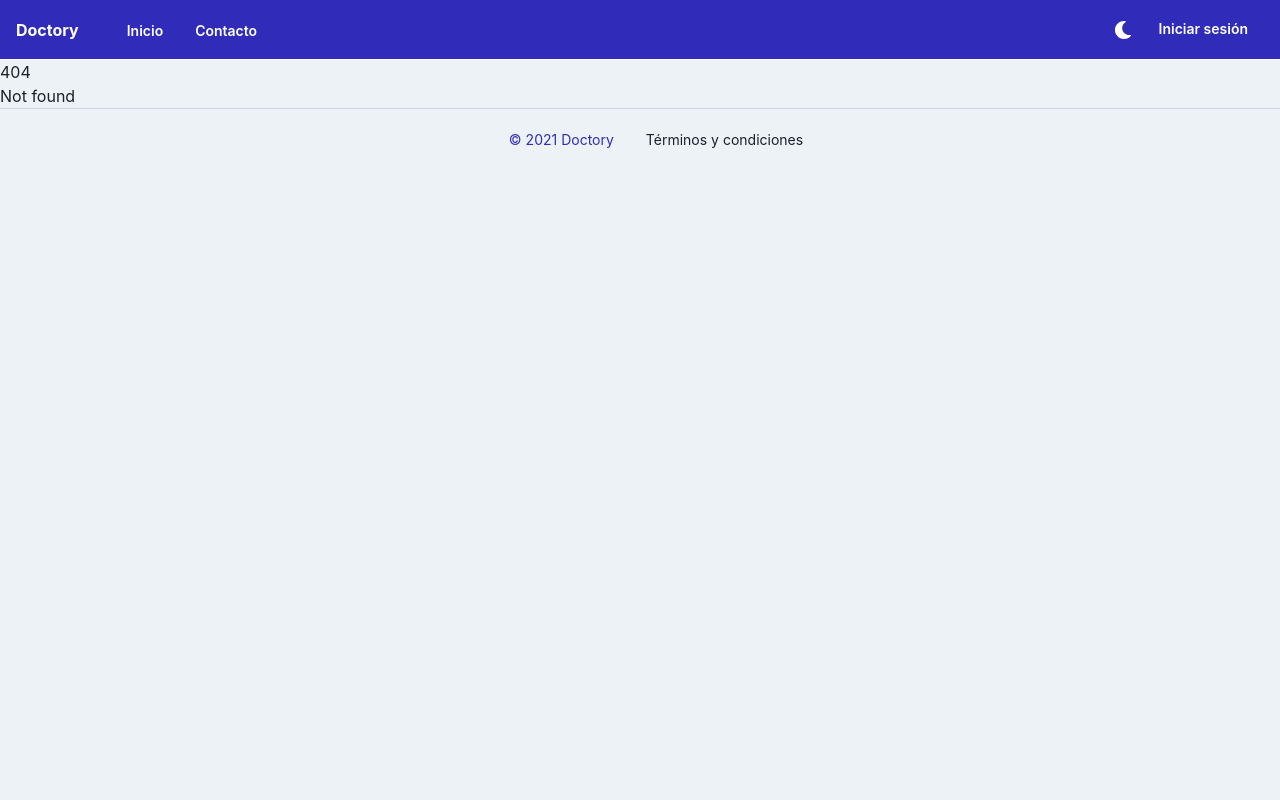
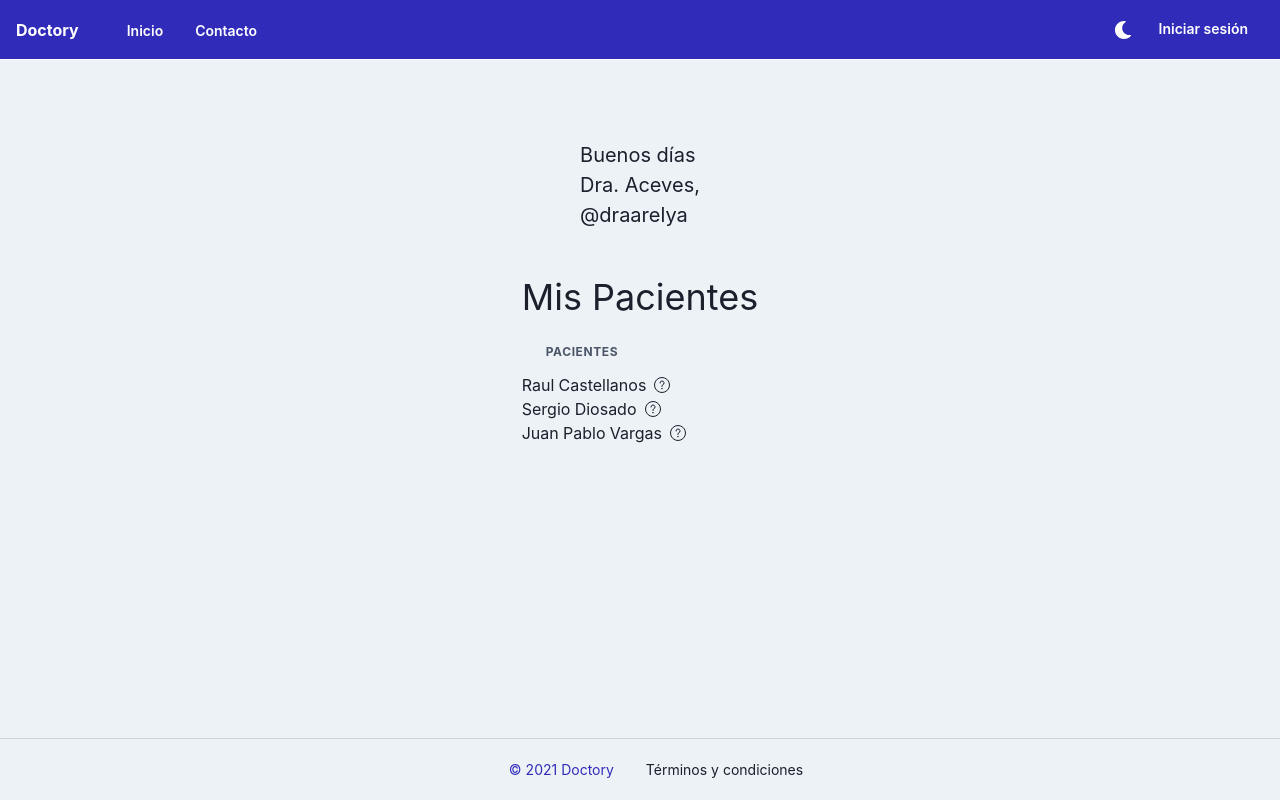
Before and after one commit to sgdiosdado/doctory, a React (Create React App) app in the folder app/: page /med/landing in a window 1280 px wide. Before the commit this address led to /404. Built offline with nearby package versions, Linux system fonts and the light colour scheme.

Commit message:
DoctorLanding

```diff
--- /dev/null
+++ b/app/src/components/PatientTable/PatientTableItem.tsx
@@ -0,0 +1,20 @@
+import React from 'react'
+import { Icon } from "@chakra-ui/icon";
+import { Box, HStack, Text } from '@chakra-ui/layout'
+import {patientInformation} from '../../utils/typesDefinitions'
+
+type patientTableItemPropsTypes = {
+  userData: patientInformation,
+}
+
+export const PatientTableItem = ({userData}:patientTableItemPropsTypes) => {
+
+  return (
+    <Box>
+      <HStack>
+        <Text>{userData.name + ' ' + userData.lname}</Text>
+        <Icon name="arrow-forward"/>
+      </HStack>
+    </Box>
+  )
+}
--- /dev/null
+++ b/app/src/components/PresentationCardDoctor.tsx
@@ -0,0 +1,34 @@
+import React from 'react'
+import { Box, HStack, Text } from '@chakra-ui/layout'
+import {doctorInformation} from '../utils/typesDefinitions'
+
+type presentationCardPropsTypes = {
+  userData: doctorInformation,
+}
+
+export const PresentationCardDoctor = ({userData}:presentationCardPropsTypes) => {
+
+  return (
+    <Box
+      p='2em'
+    >
+      <HStack maxW={'100%'}>
+        <Box maxW={{base:'80%', md:'100%'}}
+          textAlign='left'
+          fontSize={{base:'sm', md:'xl'}}
+          whiteSpace='nowrap'
+        >
+          <Text>Buenos días</Text>
+          <Text
+            textOverflow='ellipsis'
+            overflow='hidden'
+            fontSize='3x1'
+          >
+            {userData.honorific + '. ' + userData.lname + ','}
+          </Text>
+          <Text>{'@'+userData.user} </Text>
+        </Box>
+      </HStack>
+    </Box>
+  )
+}
--- a/app/src/routes/AppRouter.tsx
+++ b/app/src/routes/AppRouter.tsx
@@ -22,6 +22,7 @@ export const AppRouter = () => {
             <Route exact path={routes.login.path} component={routes.login.component} />
             <Route exact path={routes.signin.path} component={routes.signin.component} />
             <Route exact path={routes.patientHome.path} component={routes.patientHome.component} />
+            <Route exact path={routes.doctorLanding.path} component={routes.doctorLanding.component} />
             {/* <Route exact path={paths.contact.path} component={} /> TODO: create contact component */}
             <Route path={routes.notFound.path} component={routes.notFound.component} />
             <Redirect to={routes.notFound.path} />
--- a/app/src/routes/routes.tsx
+++ b/app/src/routes/routes.tsx
@@ -20,7 +20,7 @@ const patientPaths: {[name:string]: route} = {
 
 const doctorPaths: {[name:string]: route} = {
   doctorLanding: {path: '/med/landing', component: DoctorLandingView},
-  doctorpatients: {path: '/med/patients', component: NotfoundPage}, // TODO: Doctors view on patients component
+  doctorpatients: {path: '/med/patients', component: NotfoundPage }, // TODO: Doctors view on patients component
   // TODO: check which others paths are required
 }
 
--- a/app/src/views/Doctor/DoctorLandingView.tsx
+++ b/app/src/views/Doctor/DoctorLandingView.tsx
@@ -1,9 +1,66 @@
+import { Container, Flex, Text, VStack } from '@chakra-ui/layout';
+import { Table, Thead, Tbody, Tfoot, Tr, Th, Td, TableCaption } from "@chakra-ui/react"
 import React from 'react'
+import { PresentationCardDoctor } from '../../components/PresentationCardDoctor';
+import { PatientTableItem } from '../../components/PatientTable/PatientTableItem';
+import { doctorInformation, patientInformation } from '../../utils/typesDefinitions';
+
 
 export const DoctorLandingView = () => {
+    let dateTime = new Date()
+    console.log("Date = " + dateTime);
+    const userData: doctorInformation = {
+        name: 'Arely',
+        lname: 'Aceves',
+        honorific: 'Dra',
+        user: 'draarelya'
+    };
+    const patientsList: patientInformation[] = [
+        {name: 'Raul', lname: 'Castellanos'},
+        {name: 'Sergio', lname:'Diosado'},
+        {name: 'Juan Pablo', lname:'Vargas'}
+    ];
+    /*
+    <div>
+          <h1>DOCTOR LANDING</h1>
+          <h2>{dateTime}</h2>
+          <h2>HOLA</h2>
+      </div>
+      */
     return (
-        <div>
-            <h1>DOCTOR LANDING</h1>
-        </div>
+
+        <Container
+            w="100vw"
+            h="100%"
+            maxW="95%"
+            d={'flex'}
+            flexGrow={1}
+            mx={{ base: '1em', md: '2em' }}
+        >
+            <Flex
+                flexGrow={1}
+                align={'flex-start'}
+                justify={'center'}
+                pt={12}
+                w={'100%'}
+            >
+                <VStack>
+                    <PresentationCardDoctor userData={userData} />
+                    <Text fontSize='4xl'>Mis Pacientes</Text>
+                    <Table>
+                        <Th>Pacientes</Th>
+                        {patientsList.map(patient => (
+                            <Tr>
+                            <PatientTableItem
+                                userData={patient}
+                            />
+                            </Tr>
+                        ))}
+                    </Table>
+                </VStack>
+
+            </Flex>
+        </Container>
+
     )
 }
```
Also changed, not shown: app/src/utils/typesDefinitions.tsx (+12 -0 lines).
